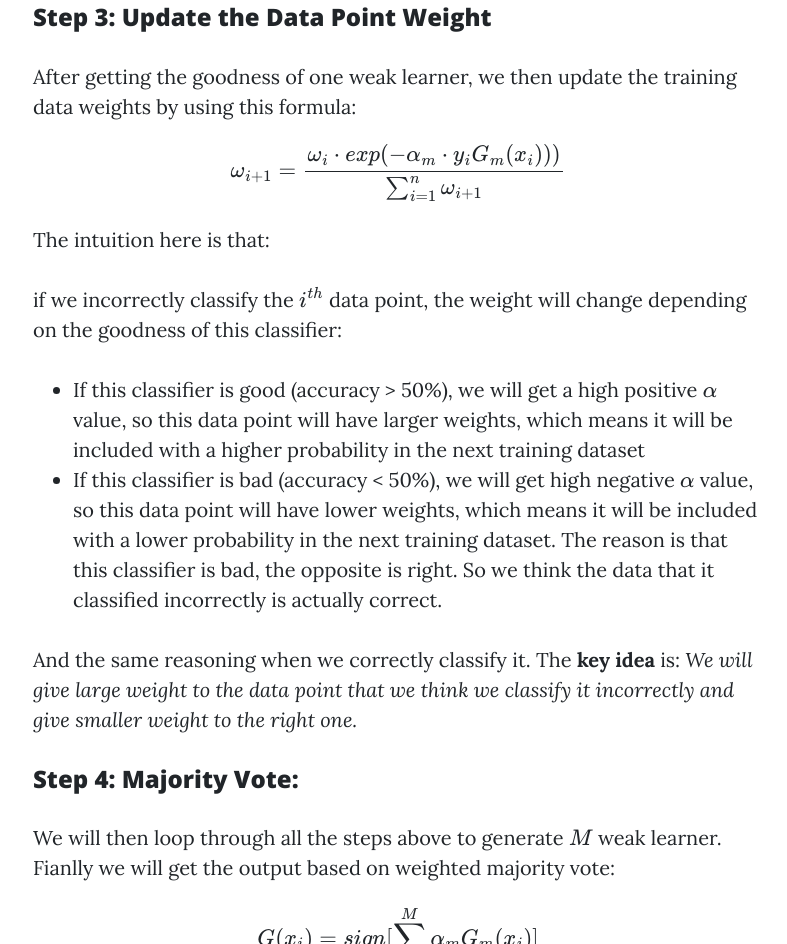
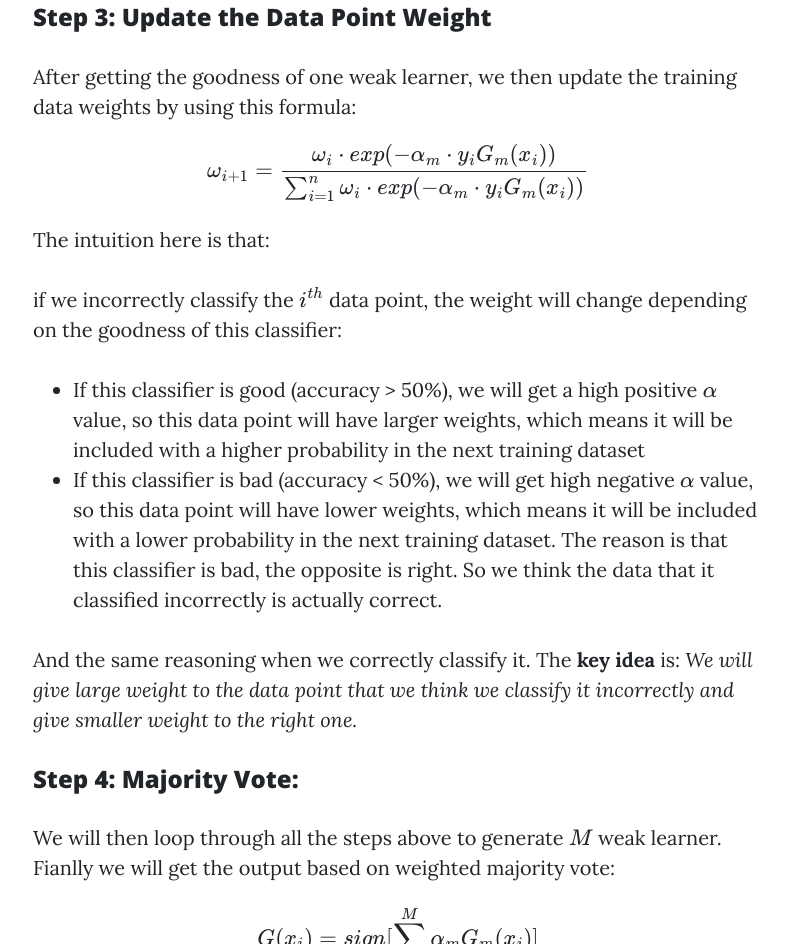
Before and after one commit to Fan-Gong/Fan-Gong.github.io, a website: page posts/adaboost/index.html in a window 1280 px wide. Shown: the part 3211-4155 px from the top of the page, without its empty margins (242-1029 px from the left). Drawn offline with nearby package versions, Linux system fonts and the light colour scheme; some packages are replaced by stand-ins of ours; files that its build step writes are made by us from their sources; files whose address does not match are found by name.

Commit message:
Update index.html

```diff
--- a/posts/adaboost/index.html
+++ b/posts/adaboost/index.html
@@ -142,7 +142,7 @@ It looks like this:
 We could see that $\alpha_m$ grows exponentially as the error approach 0; and grows exponentially negative as the error approaches 1; Finally, it equals to 0 when the error rate is 0.5.</p>
 <h4 id="step-3-update-the-data-point-weight">Step 3: Update the Data Point Weight</h4>
 <p>After getting the goodness of one weak learner, we then update the training data weights by using this formula:
-$$\omega_{i+1} = \frac{\omega_i \cdot exp(-\alpha_m\cdot y_i G_m(x_i)))}{\sum_{i=1}^n \omega_{i+1}}$$
+$$\omega_{i+1} = \frac{\omega_i \cdot exp(-\alpha_m\cdot y_i G_m(x_i))}{\sum_{i=1}^n \omega_i \cdot exp(-\alpha_m\cdot y_i G_m(x_i))}$$
 The intuition here is that:<br><br>
 if we incorrectly classify the $i^{th}$ data point, the weight will change depending on the goodness of this classifier:</p>
 <ul>
```
